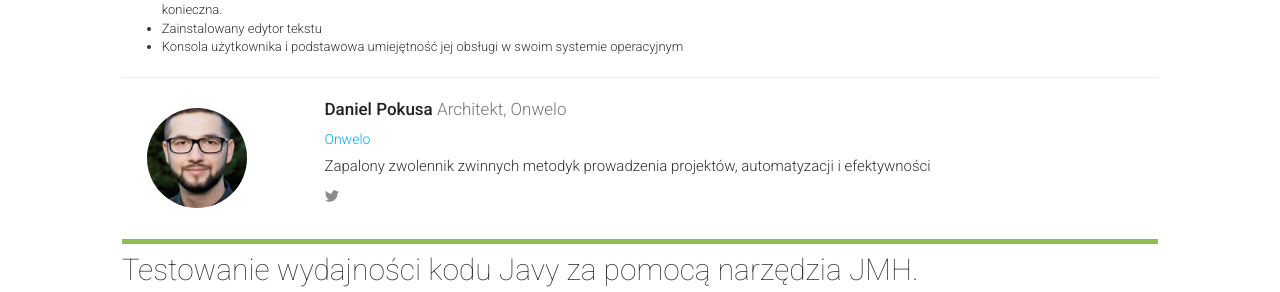
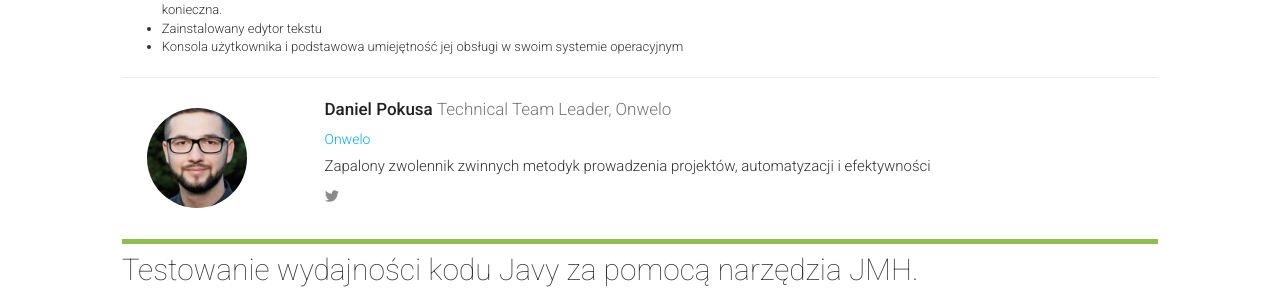
Before and after one commit to 42patterns/bytebay-website, a Jekyll site: the page built from sessions.html, in a window 1280 px wide and 900 px high, scrolled down 9945 px. Shown: the part 161-453 px from the top of the window. Built offline with Jekyll 4.4.1, drawn with Linux system fonts in a browser that asks for light colours; nearby versions of some CDN libraries; comment, search, counter and statistics services are not loaded.

Commit message:
Daniel Pokusa update

```diff
--- a/_data/speakers.yml
+++ b/_data/speakers.yml
@@ -49,7 +49,7 @@
   name: "Daniel"
   surname: "Pokusa"
   company: "Onwelo"
-  title: "Architekt"
+  title: "Technical Team Leader"
   bio: "Zapalony zwolennik zwinnych metodyk prowadzenia projektów, automatyzacji i efektywności. Z jednej strony programista, ściśle związany z rodziną języków JVM oraz kierownik projektów, z drugiej trener zajmujący się wsparciem w zakresie jakości projektów, organizacji zespołu, rekrutacji i rozwoju personalnego. Każdego dnia stara się obalić mit programisty we flanelowej koszuli nie posiadającego zdolności interpersonalnych, a jedynie wiedzę techniczną. Wierzy, że istotą wytwarzania dobrego oprogramowania jest komunikacja, współpraca i umiejętność dzielenia się wiedzą. Współtwórca konferencji SpreadIT oraz aktywny uczestnik wydarzeń ze światka IT. Bloguje na http://software-empathy.pl"
   thumbnailUrl: daniel_pokusa.jpg
   ribbon:
```
